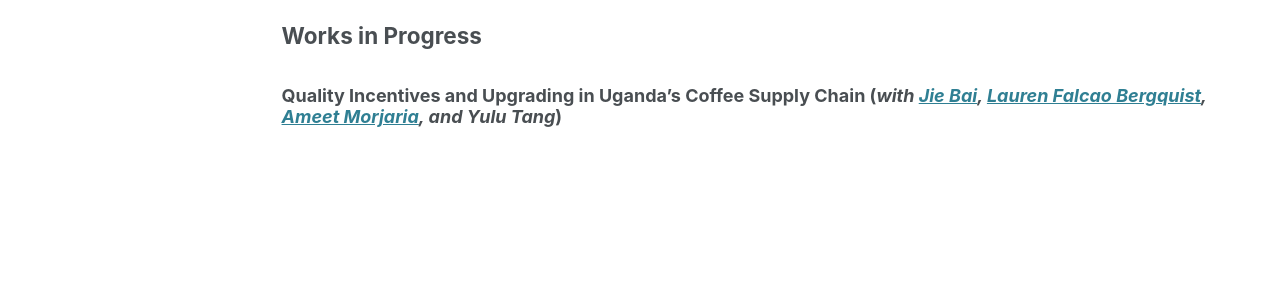
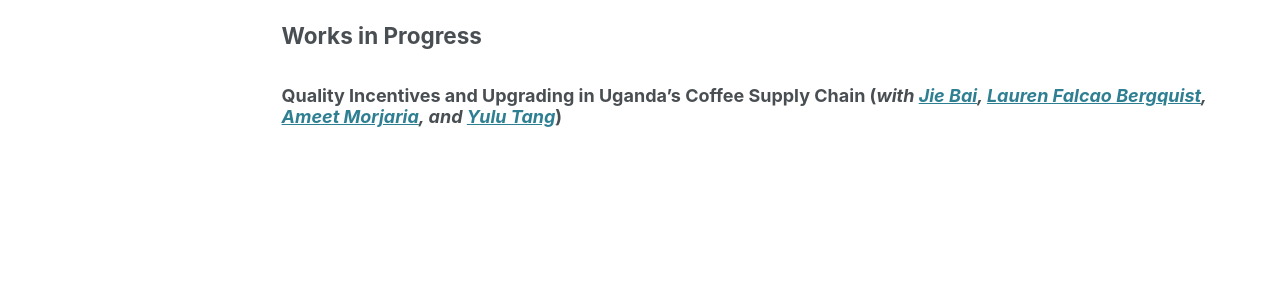
Before and after one commit to rpmorton/rpmorton.github.io, a Jekyll site: the page built from _pages/research.md, in a window 1280 px wide and 1155 px high. Shown: the part 629-929 px from the top of the window. Built offline with Jekyll 4.4.1, drawn with Linux system fonts in a browser that asks for light colours; part of the change alters nothing that is shown.

```diff
--- a/_pages/research.md
+++ b/_pages/research.md
@@ -12,4 +12,4 @@ This paper examines creation and distribution of surplus from global value chain
 
 ## Works in Progress
 
-### Quality Incentives and Upgrading in Uganda’s Coffee Supply Chain (_with [Jie Bai](https://sites.google.com/site/jiebaiecon/home), [Lauren Falcao Bergquist](https://sites.google.com/site/laurenfbergquist/), [Ameet Morjaria](https://sites.google.com/site/ameetmorjaria/), and Yulu Tang_)
+### Quality Incentives and Upgrading in Uganda’s Coffee Supply Chain (_with [Jie Bai](https://sites.google.com/site/jiebaiecon/home), [Lauren Falcao Bergquist](https://sites.google.com/site/laurenfbergquist/), [Ameet Morjaria](https://sites.google.com/site/ameetmorjaria/), and [Yulu Tang](https://sites.google.com/view/yulutang)_)
```
